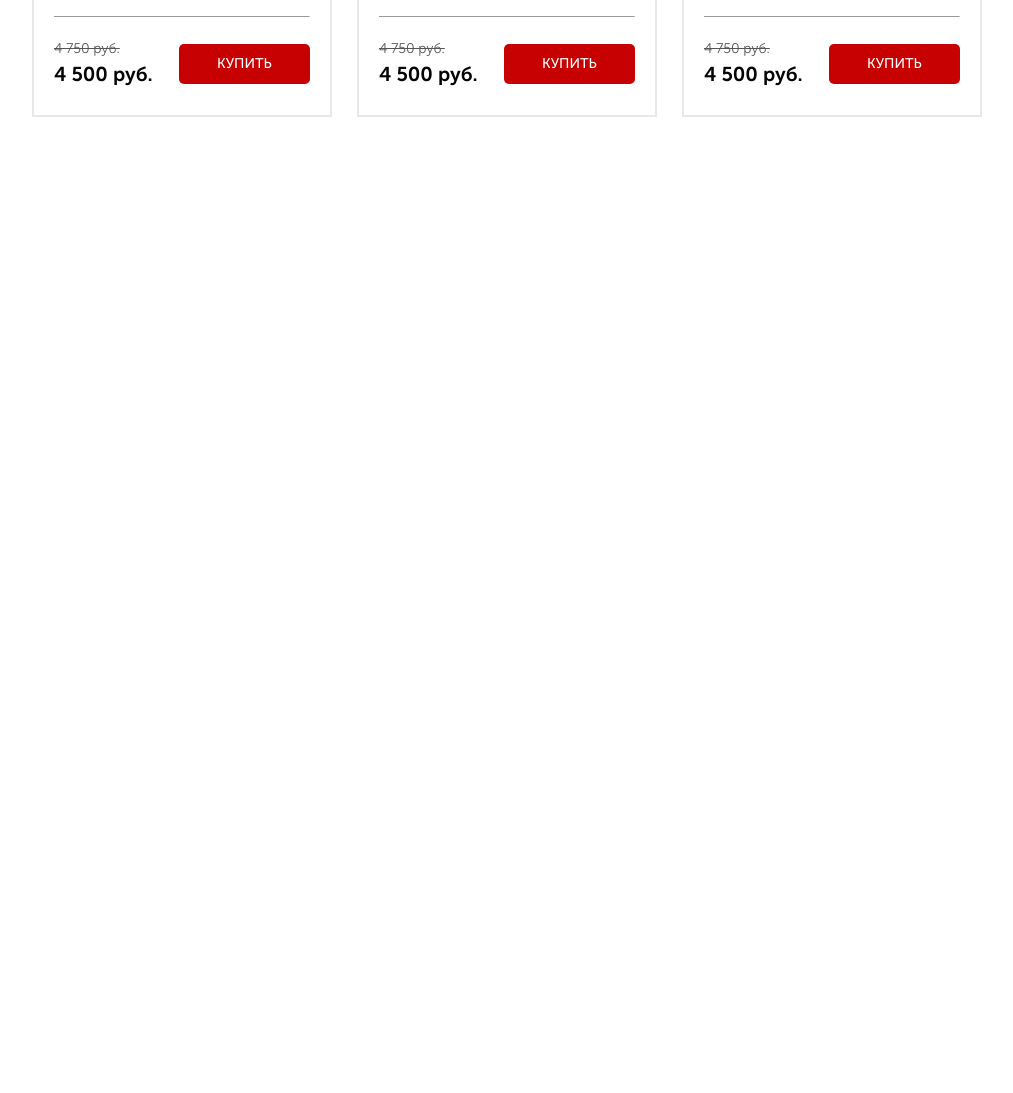
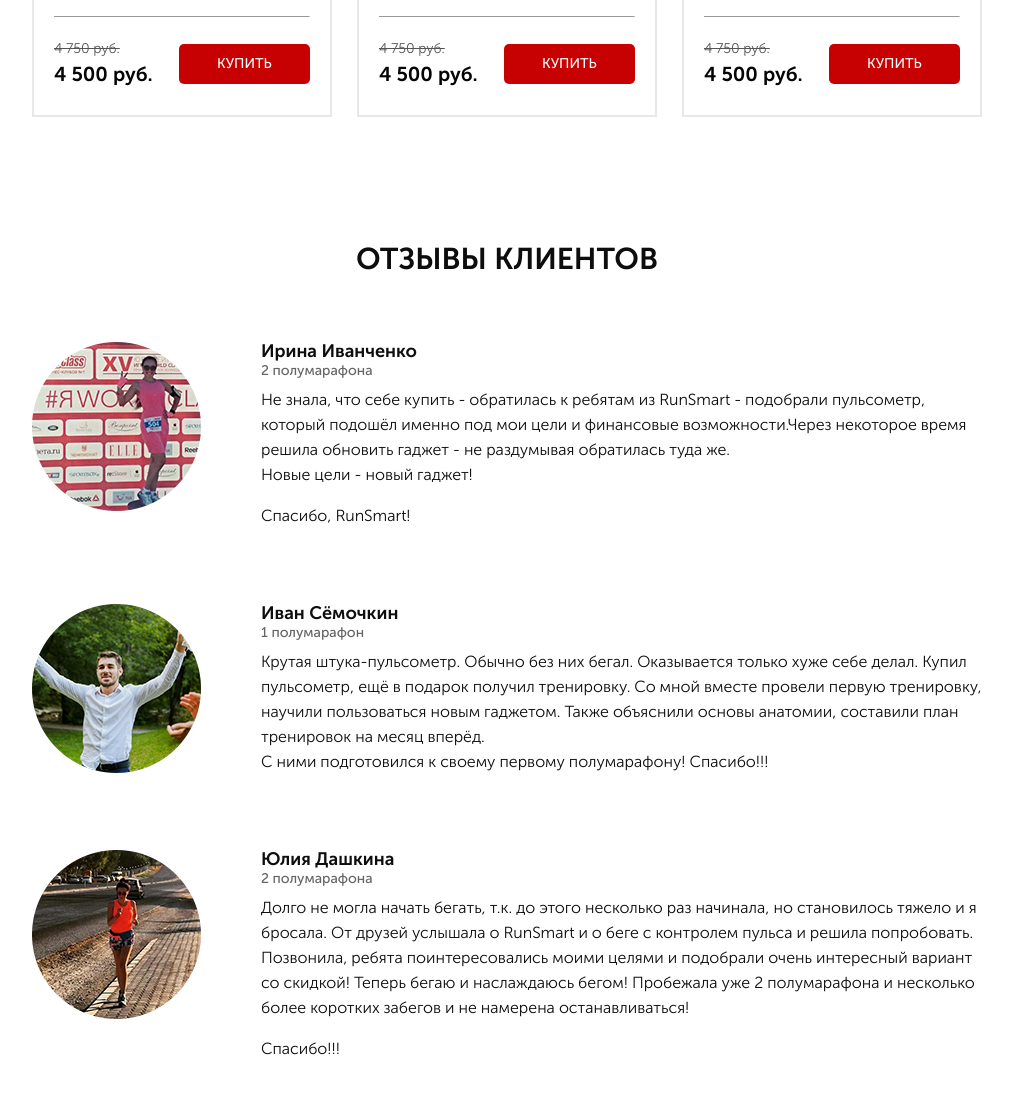
Before and after one commit to ustymbeshlei/project_pulse, a website: page src/index.html in a window 1280 px wide. Shown: the part 3713-4806 px from the top of the page, without its empty margins (133-1146 px from the left). Before the commit the page ends 3950 px from the top, so only its background shows below. Drawn offline with nearby package versions, Linux system fonts and the light colour scheme.

Commit message:
added reviews block

```diff
--- a/src/index.html
+++ b/src/index.html
@@ -354,7 +354,37 @@
         </div>
     </section>
 
-
+    <section class="review">
+        <div class="container">
+            <h2 class="title">отзывы клиентов</h2>
+            <div class="review_customers">
+                <div class="review__customer">
+                    <img src="img/reviews/photo_1.png" alt="photo_1">
+                    <div class="review__customer__item">
+                        <div class="review__customer_name">Ирина Иванченко </div>
+                        <div class="review__customer_record">2 полумарафона</div>
+                        <div class="review__customer_descr">Не знала, что себе купить - обратилась к ребятам из RunSmart - подобрали пульсометр, который подошёл именно под мои цели и финансовые возможности.Через некоторое время решила обновить гаджет - не раздумывая обратилась туда же.<p>Новые цели - новый гаджет!<p>Спасибо, RunSmart! </div>
+                    </div>
+                </div>
+                <div class="review__customer">
+                    <img src="img/reviews/photo_2.png" alt="photo_2">
+                    <div class="review__customer__item">
+                        <div class="review__customer_name">Иван Сёмочкин</div>
+                        <div class="review__customer_record">1 полумарафон</div>
+                        <div class="review__customer_descr">Крутая штука-пульсометр. Обычно без них бегал. Оказывается только хуже себе делал. Купил пульсометр, ещё в подарок получил тренировку. Со мной вместе провели первую тренировку, научили пользоваться новым гаджетом. Также объяснили основы анатомии, составили план тренировок на месяц вперёд.<p>С ними подготовился к своему первому полумарафону! Спасибо!!!</div>
+                        </div>
+                </div>
+                <div class="review__customer">
+                    <img src="img/reviews/photo_3.png" alt="photo_3">
+                    <div class="review__customer__item">
+                        <div class="review__customer_name">Юлия Дашкина</div>
+                        <div class="review__customer_record">2 полумарафона</div>
+                        <div class="review__customer_descr">Долго не могла начать бегать, т.к. до этого несколько раз начинала, но становилось тяжело и я бросала. От друзей услышала о RunSmart и о беге с контролем пульса и решила попробовать.<p>Позвонила, ребята поинтересовались моими целями и подобрали очень интересный вариант со скидкой! Теперь бегаю и наслаждаюсь бегом! Пробежала уже 2 полумарафона и несколько более коротких забегов и не намерена останавливаться!<p>Спасибо!!!</div>
+                    </div>
+                </div>
+            </div>
+        </div>
+    </section>
 
     <!-- <script type="text/javascript" src="https://code.jquery.com/jquery-1.11.0.min.js"></script>
     <script type="text/javascript" src="https://code.jquery.com/jquery-migrate-1.2.1.min.js"></script>
--- /dev/null
+++ b/src/sass/blocks/_review.scss
@@ -0,0 +1,34 @@
+.review {
+    min-height: 920px;
+    .container{
+        .review__customer {
+            margin-top: 60px;
+            display: flex;
+            img {
+                width: 169px;
+                height: 169px;
+                margin-right: 60px;
+
+            }
+            &_name {
+                font-weight: 700;
+                font-size: 18px;
+                line-height: 18px;
+                color: #0D0D0D;
+            }
+            &_record {
+                font-weight: 500;
+                font-size: 14px;
+                line-height: 22px;
+                color: #646464;
+            }
+            &_descr {
+                margin-top: 5px;
+                font-weight: 300;
+                font-size: 16px;
+                line-height: 25px;
+                color: #0D0D0D;
+            }
+        }
+    }
+}
--- a/src/sass/style.scss
+++ b/src/sass/style.scss
@@ -9,6 +9,7 @@
 @import 'blocks/forms';
 @import 'blocks/carousel';
 @import 'blocks/catalog';
+@import 'blocks/review';
 * {
     font-family: 'Museo Sans Cyrl', sans-serif;
 }
```
Also changed, not shown: src/css/style.min.css.
